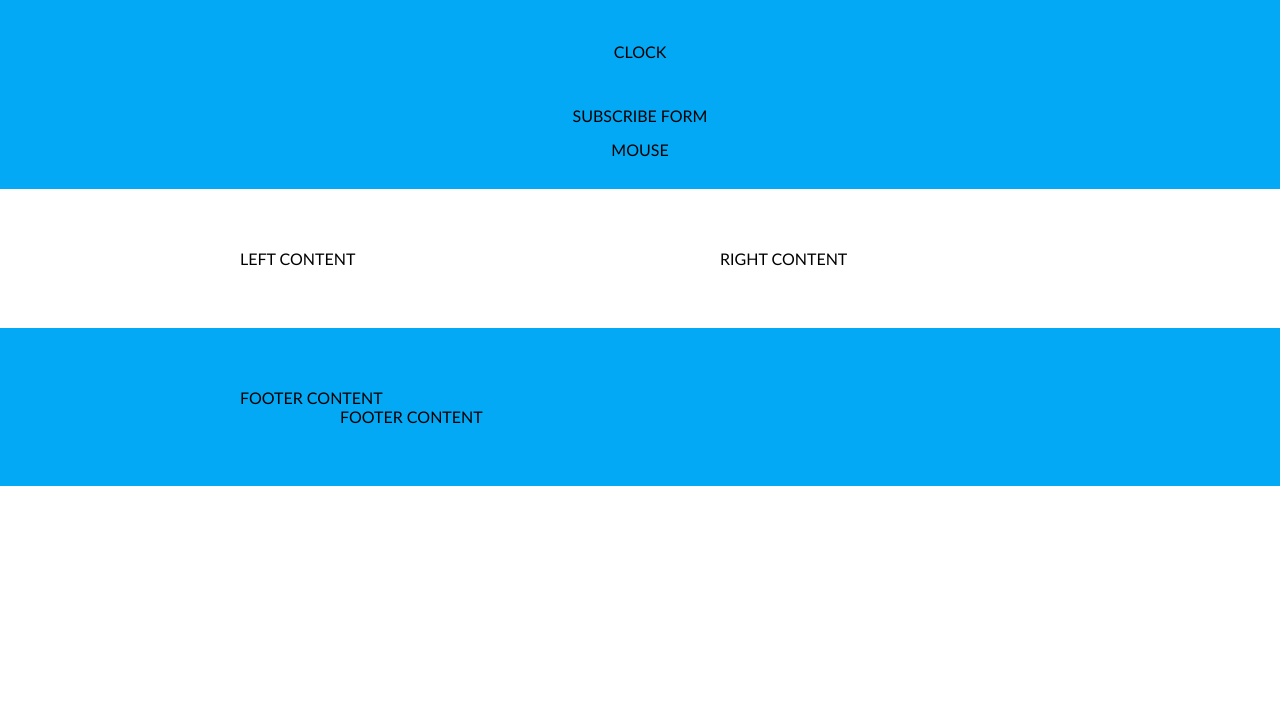
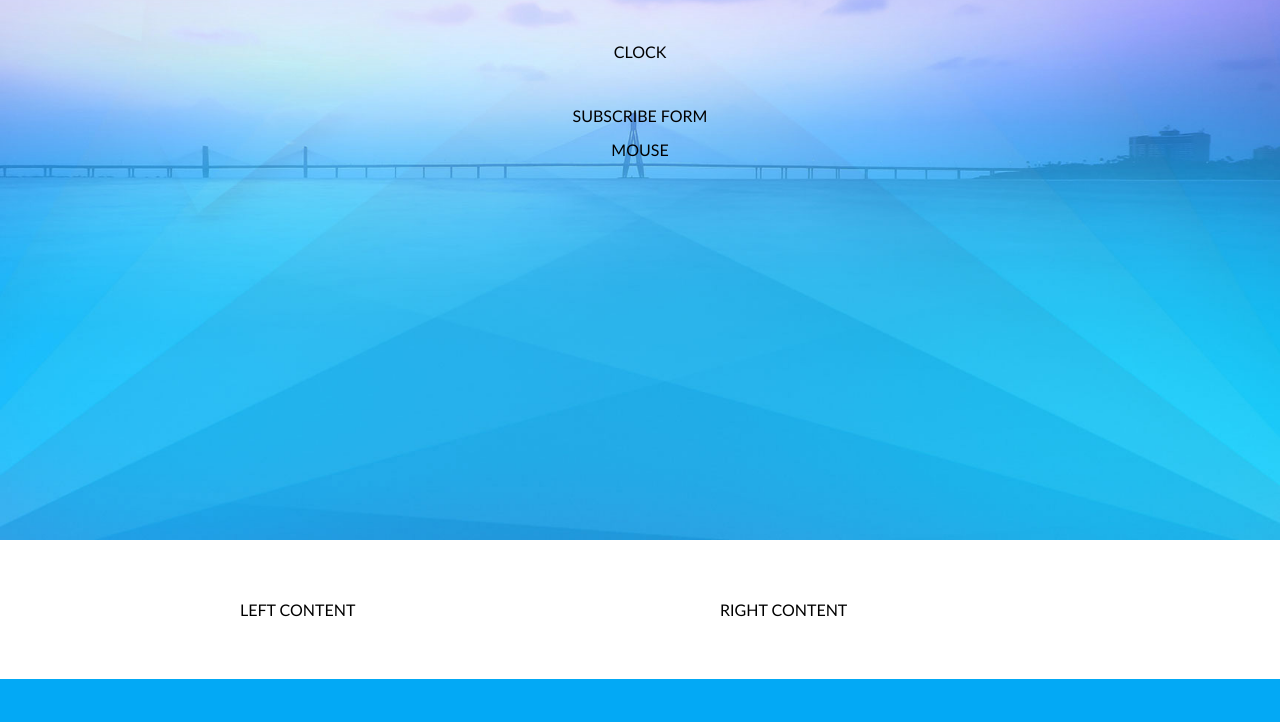
Before and after one commit to agnekauk/6-coming-soon, a plain HTML site: page index.html in a window 1280 px wide. Shown: the part 260-982 px from the top of the page. Before the commit the page ends 800 px from the top, so only its background shows below. Drawn offline with Linux system fonts and the light colour scheme.

Commit message:
Background image

```diff
--- a/css/pages/home.css
+++ b/css/pages/home.css
@@ -17,6 +17,11 @@
 /* HERO */
 .hero {
     padding-bottom: 30px;
+    background-image: url(../../img/banner-1.png);
+    min-height: 100vh;
+    background-size: cover;
+    background-position: center;
+    background-attachment: fixed;
 }
 .hero > .row-short {
     text-align: center;
```
